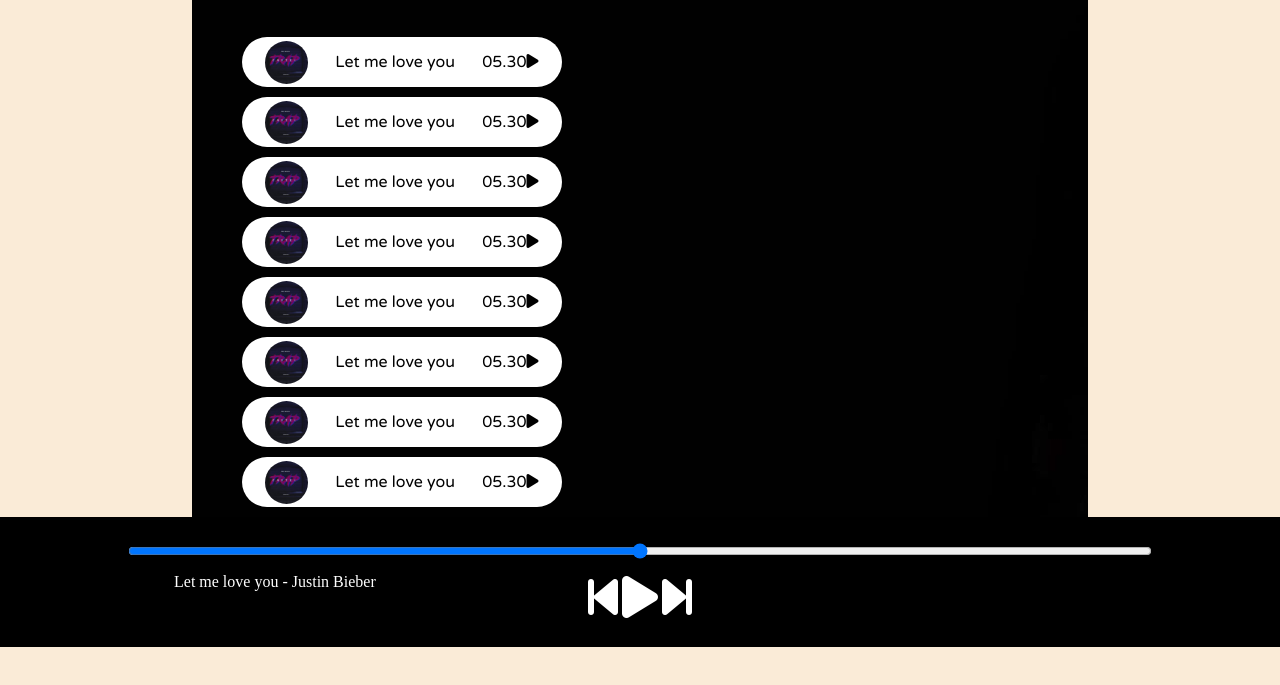
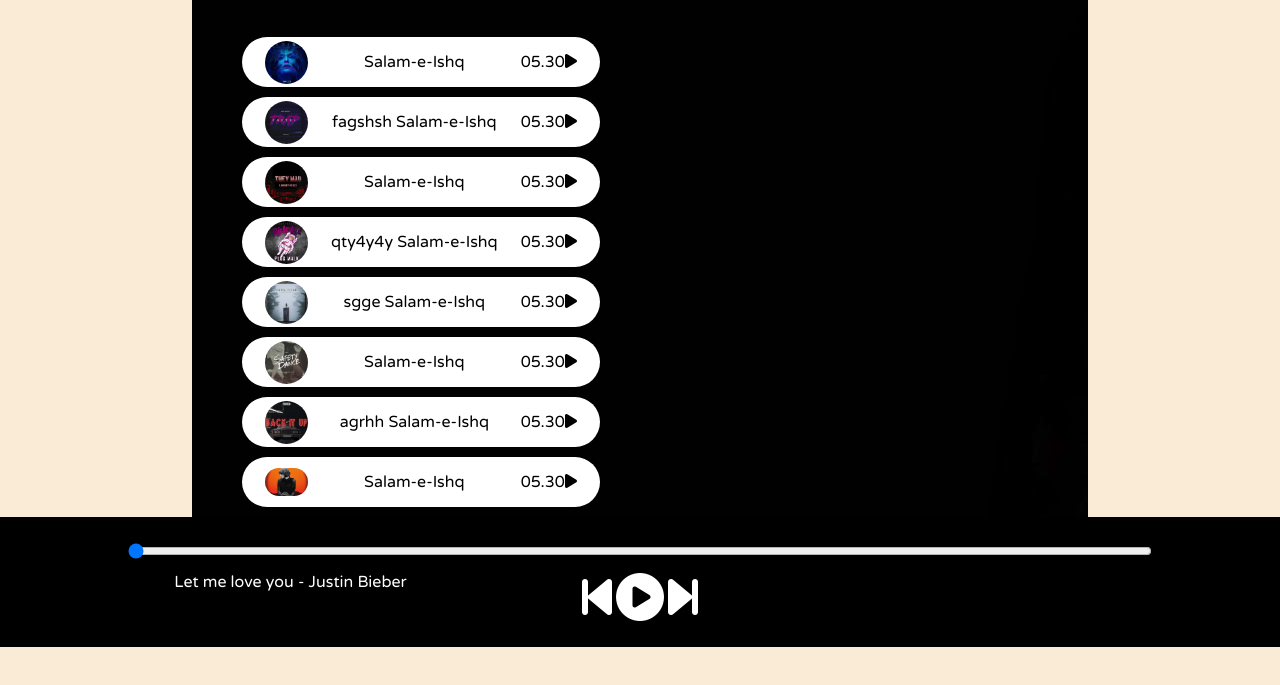
Before and after one commit to ShashikantSurve/Spotify-Clone, a plain HTML site: page index.html in a window 1280 px wide. Shown: the part 153-838 px from the top of the page. Drawn offline with Linux system fonts and the light colour scheme.

Commit message:
Play and pause function added

```diff
--- a/index.html
+++ b/index.html
@@ -22,48 +22,53 @@
             <div class="songItemContainer">
                 <div class="songItem">
                     <img src="covers/2.jpg" alt="1">
-                    <span>Let me love you</span>
-                    <span class="song ListPlay"><span class="timeStamp">05.30<i class="fa-solid  fa-play"></i></span></span>
+                    <span class="songName">Let me love you</span>
+                    <span class="song ListPlay"><span class="timeStamp">05.30<i id="0" class="songItemPlay fa-solid  fa-play "></i></span></span>
                 </div>
                 <div class="songItem">
                     <img src="covers/2.jpg" alt="1">
-                    <span>Let me love you</span>
-                    <span class="song ListPlay"><span class="timeStamp">05.30<i class="fa-solid  fa-play"></i></span></span>
+                    <span class="songName">Let me love you</span>
+                    <span class="song ListPlay"><span class="timeStamp">05.30<i id="1" class="songItemPlay fa-solid  fa-play"></i></span></span>
                 </div>
                 <div class="songItem">
                     <img src="covers/2.jpg" alt="1">
-                    <span>Let me love you</span>
-                    <span class="song ListPlay"><span class="timeStamp">05.30<i class="fa-solid  fa-play"></i></span></span>
+                    <span class="songName">Let me love you</span>
+                    <span class="song ListPlay"><span class="timeStamp">05.30<i id="2" class="songItemPlay fa-solid  fa-play"></i></span></span>
                 </div>
                 <div class="songItem">
                     <img src="covers/2.jpg" alt="1">
-                    <span>Let me love you</span>
-                    <span class="song ListPlay"><span class="timeStamp">05.30<i class="fa-solid  fa-play"></i></span></span>
+                    <span class="songName">Let me love you</span>
+                    <span class="song ListPlay"><span class="timeStamp">05.30<i id="3" class="songItemPlay fa-solid  fa-play"></i></span></span>
                 </div>
                 <div class="songItem">
                     <img src="covers/2.jpg" alt="1">
-                    <span>Let me love you</span>
-                    <span class="song ListPlay"><span class="timeStamp">05.30<i class="fa-solid  fa-play"></i></span></span>
+                    <span class="songName">Let me love you</span>
+                    <span class="song ListPlay"><span class="timeStamp">05.30<i id="4" class="songItemPlay fa-solid  fa-play"></i></span></span>
                 </div>
                 <div class="songItem">
                     <img src="covers/2.jpg" alt="1">
-                    <span>Let me love you</span>
-                    <span class="song ListPlay"><span class="timeStamp">05.30<i class="fa-solid  fa-play"></i></span></span>
+                    <span class="songName">Let me love you</span>
+                    <span class="song ListPlay"><span class="timeStamp">05.30<i id="5" class="songItemPlay fa-solid  fa-play"></i></span></span>
                 </div>
                 <div class="songItem">
                     <img src="covers/2.jpg" alt="1">
-                    <span>Let me love you</span>
-                    <span class="song ListPlay"><span class="timeStamp">05.30<i class="fa-solid  fa-play"></i></span></span>
+                    <span class="songName">Let me love you</span>
+                    <span class="song ListPlay"><span class="timeStamp">05.30<i id="6" class="songItemPlay fa-solid  fa-play"></i></span></span>
                 </div>
                 <div class="songItem">
                     <img src="covers/2.jpg" alt="1">
-                    <span>Let me love you</span>
-                    <span class="song ListPlay"><span class="timeStamp">05.30<i class="fa-solid  fa-play"></i></span></span>
+                    <span class="songName">Let me love you</span>
+                    <span class="song ListPlay"><span class="timeStamp">05.30<i id="7" class="songItemPlay fa-solid  fa-play"></i></span></span>
                 </div>
                 <div class="songItem">
                     <img src="covers/2.jpg" alt="1">
-                    <span>Let me love you</span>
-                    <span class="song ListPlay"><span class="timeStamp">05.30<i class="fa-solid  fa-play"></i></span></span>
+                    <span class="songName">Let me love you</span>
+                    <span class="song ListPlay"><span class="timeStamp">05.30<i id="8" class="songItemPlay fa-solid  fa-play"></i></span></span>
+                </div>
+                <div class="songItem">
+                    <img src="covers/2.jpg" alt="1">
+                    <span class="songName">Let me love you</span>
+                    <span class="song ListPlay"><span class="timeStamp">05.30<i id="9" class="songItemPlay fa-solid  fa-play"></i></span></span>
                 </div>
             </div>
         </div>
@@ -73,15 +78,15 @@
 
     </div>
     <div class="bottom">
-        <input type="range" name="range" id="myProgressBar" min="0" max="100">
+        <input type="range" name="range" id="myProgressBar" value="0" min="0" max="100">
         <div class="icons">
             <!-- fontawesome icons -->
             <i class="fa-solid fa-3x fa-step-backward"></i>
-            <i class="fa-solid fa-3x fa-play"></i>
+            <i class="fa-solid fa-3x fa-play-circle" id="masterPlay"></i>
             <i class="fa-solid fa-3x fa-step-forward"></i>
         </div>
         <div class="songInfo">
-            <img src="playing.gif" width="42px" alt="a">&nbsp;Let me love you - Justin Bieber
+            <img src="playing.gif" width="42px" alt="a" id="gif">&nbsp;Let me love you - Justin Bieber
         </div>
     </div>
     <script src="https://kit.fontawesome.com/afd307ff5b.js" crossorigin="anonymous"></script>
--- a/script.js
+++ b/script.js
@@ -0,0 +1,82 @@
+console.log("Welcome to soptify");
+
+//initialise the index
+let songIndex=0;
+let audioElement=new Audio("songs/1.mp3");
+let masterPlay=document.getElementById('masterPlay');
+let myProgressBar=document.getElementById('myProgressBar');
+let gif=document.getElementById('gif');
+let songsItem=Array.from(document.getElementsByClassName('songItem'));
+
+let songs=[
+    {songName:"Salam-e-Ishq", filePath:"songs/1.mp3",coverPath:"covers/1.jpg"},
+    {songName:"fagshsh Salam-e-Ishq", filePath:"songs/2.mp3",coverPath:"covers/2.jpg"},
+    {songName:"Salam-e-Ishq", filePath:"songs/3.mp3",coverPath:"covers/3.jpg"},
+    {songName:"qty4y4y Salam-e-Ishq", filePath:"songs/4.mp3",coverPath:"covers/4.jpg"},
+    {songName:"sgge Salam-e-Ishq", filePath:"songs/5.mp3",coverPath:"covers/5.jpg"},
+    {songName:"Salam-e-Ishq", filePath:"songs/6.mp3",coverPath:"covers/6.jpg"},
+    {songName:"agrhh Salam-e-Ishq", filePath:"songs/7.mp3",coverPath:"covers/7.jpg"},
+    {songName:"Salam-e-Ishq", filePath:"songs/8.mp3",coverPath:"covers/8.jpg"},
+    {songName:"agggrgSalam-e-Ishq", filePath:"songs/9.mp3",coverPath:"covers/9.jpg"},
+    {songName:"agggrgSalam-e-Ishq", filePath:"songs/10.mp3",coverPath:"covers/10.jpg"},
+]
+
+songsItem.forEach((Element,i)=>{
+    // console.log(Element,i);
+    Element.getElementsByTagName("img")[0].src=songs[i].coverPath;
+    Element.getElementsByClassName("songName")[0].innerText=songs[i].songName;
+    // Element.getElementsByClassName("timeStamp")[0].innerText=
+})
+
+// audioElement.play;
+//handle play/pause click
+masterPlay.addEventListener('click',()=>{
+    if(audioElement.paused || audioElement.currentTime<=0){
+        audioElement.play();
+        console.log("Audio is Playing");
+        masterPlay.classList.remove('fa-play-circle');
+        masterPlay.classList.add('fa-pause-circle');
+        gif.style.opacity=1;
+    }
+    else{
+        audioElement.pause();
+        masterPlay.classList.remove("fa-pause-circle") ;masterPlay.classList.add("fa-play-circle");
+        gif.style.opacity=0;
+    }
+
+});
+
+//listen to events
+audioElement.addEventListener('timeupdate', ()=>{
+    // console.log("TimeUpadate");
+    // update seekbar
+    progress=parseInt((audioElement.currentTime/audioElement.duration)*100);
+    // console.log(progress);
+    myProgressBar.value=progress;
+})
+myProgressBar.addEventListener('change',()=>{
+    audioElement.currentTime=(myProgressBar.value*audioElement.duration)/100;
+})
+
+const makeAllPlays=()=>{
+    Array.from(document.getElementsByClassName('songItemPlay')).forEach((Element)=>{
+        Element.classList.remove('fa-pause');
+        Element.classList.add('fa-play');
+
+    })
+}
+
+Array.from(document.getElementsByClassName('songItemPlay')).forEach((Element)=>{
+    Element.addEventListener('click', (e)=>{
+        // console.log(e.target);
+        makeAllPlays();
+        index=parseInt(e.target.id);
+        e.target.classList.remove('fa-play');
+        e.target.classList.add('fa-pause');
+        audioElement.src='songs/${index}+1.mp3';
+        audioElement.currentTime=0;
+        audioElement.play();
+        masterPlay.classList.remove('fa-play');
+        masterPlay.classList.add('fa-pause');
+    })
+})
--- a/style.css
+++ b/style.css
@@ -67,6 +67,7 @@ nav ul li{
 #myProgressBar{
     text-align: center;
     width: 80vw;
+    cursor: pointer;
 }
 .songItem{
     height: 50px;
@@ -96,8 +97,9 @@ nav ul li{
 .songInfo{
     position: absolute;
     left: 10vw;
+    font-family: "Varela Round", sans-serif;
 }
 .songInfo img{
     opacity: 0;
-    transition: opacity is ease-in;
+    transition: opacity 0.8s ease-in;
 }
```
